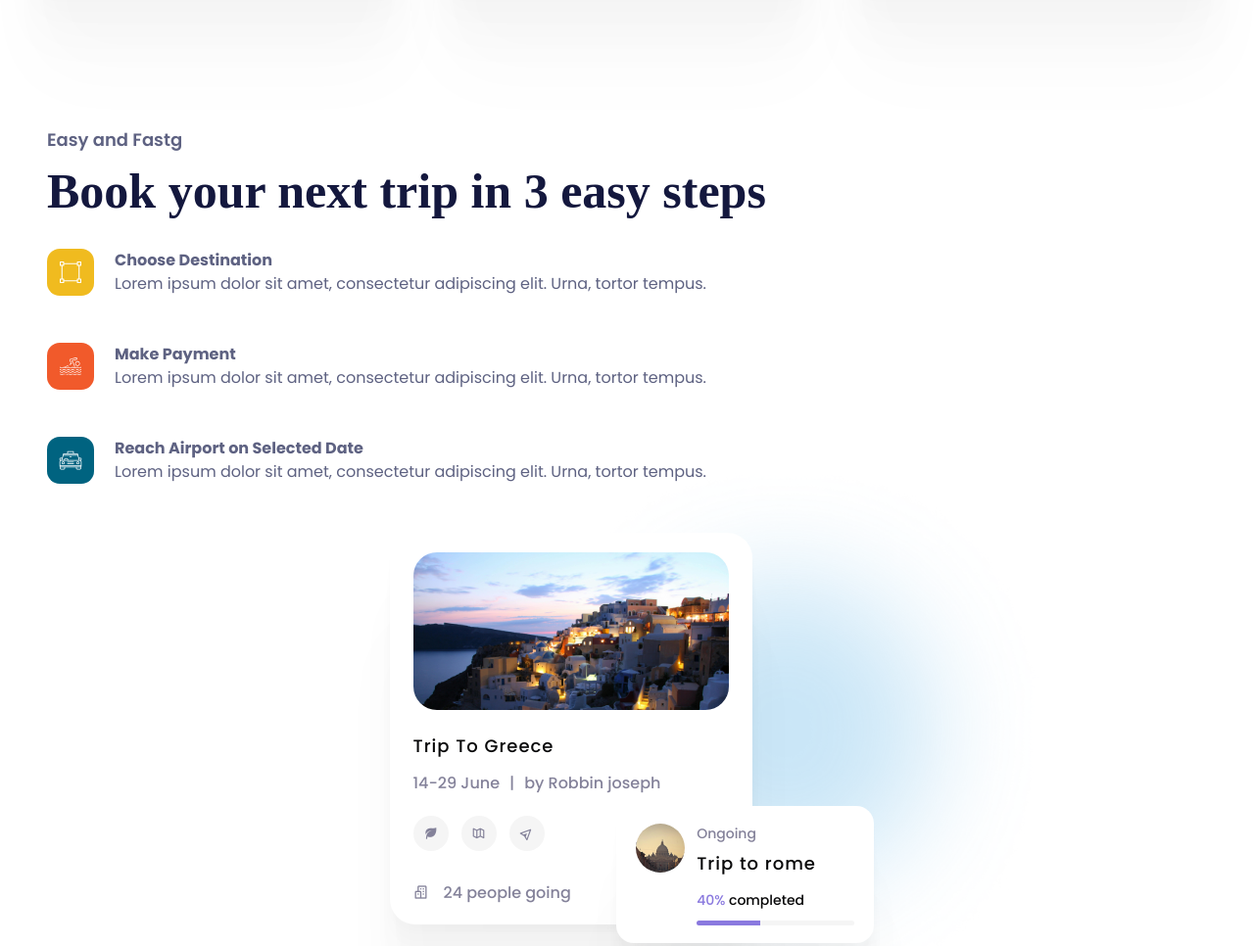
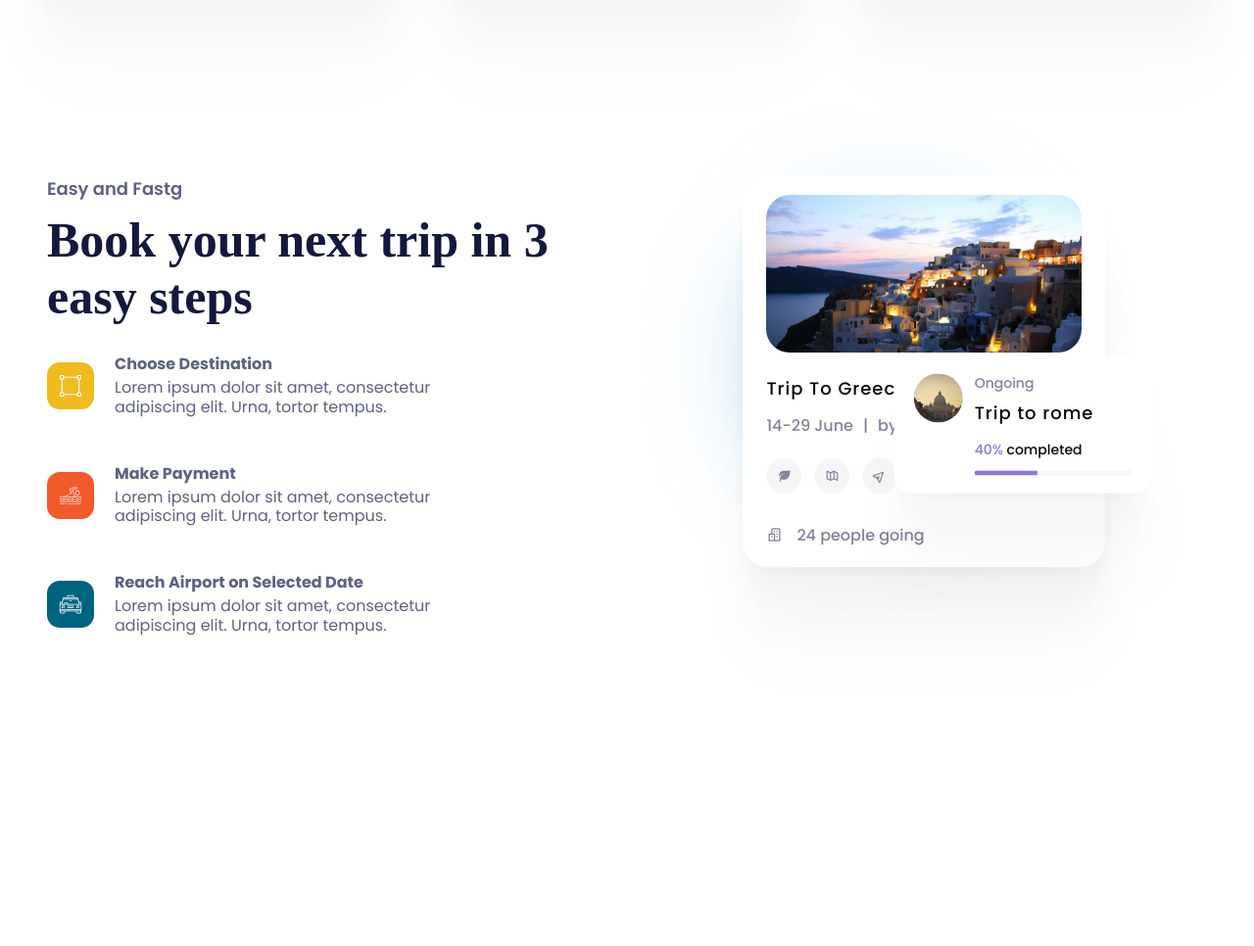
Before and after one commit to gootibi/travels_ui, a plain HTML site: page index.html in a window 1280 px wide. Shown: the part 2040-3006 px from the top of the page at 98% size. Drawn offline with nearby package versions, Linux system fonts and the light colour scheme; a web font is replaced by a local one.

Commit message:
12. Creating tablets and desktops steps  section.

```diff
--- a/css/responsive.css
+++ b/css/responsive.css
@@ -2,7 +2,8 @@
 /* No media query for `xs` since this is the default in Bootstrap */
 
 /* Small devices (landscape phones, 576px and up) */
-@media (min-width: 576px) {}
+@media (min-width: 576px) {
+}
 
 /* Medium devices (tablets, 768px and up) */
 @media (min-width: 768px) {
@@ -40,11 +41,25 @@
   }
 
   /* Selling Section End*/
+
+  /* Steps Section Start*/
+
+  .step-column-steps,
+  .step-column-card {
+    width: 100%;
+  }
+
+  .step-card-small {
+    top: 60%;
+    bottom: unset;
+    right: 0;
+  }
+
+  /* Steps Section End*/
 }
 
 /* Large devices (desktops, 992px and up) */
 @media (min-width: 992px) {
-
   /* Section Default Settings */
 
   .section-sub-heading {
@@ -67,7 +82,12 @@
 
   .header.on-scroll .navbar {
     padding: 2.4rem 0;
-        box-shadow: 0px 100px 80px 0px rgba(0, 0, 0, 2%), 0px 64.81481170654297px 46.85185241699219px 0px rgba(0, 0, 0, 2%), 0px 38.51852035522461px 25.481481552124023px 0px rgba(0, 0, 0, 1%), 0px 20px 13px 0px rgba(0, 0, 0, 1%), 0px 8.148148536682129px 6.518518447875977px 0px rgba(0, 0, 0, 1%), 0px 1.8518518209457397px 3.1481480598449707px 0px rgba(0, 0, 0, 0%);
+    box-shadow: 0px 100px 80px 0px rgba(0, 0, 0, 2%),
+      0px 64.81481170654297px 46.85185241699219px 0px rgba(0, 0, 0, 2%),
+      0px 38.51852035522461px 25.481481552124023px 0px rgba(0, 0, 0, 1%),
+      0px 20px 13px 0px rgba(0, 0, 0, 1%),
+      0px 8.148148536682129px 6.518518447875977px 0px rgba(0, 0, 0, 1%),
+      0px 1.8518518209457397px 3.1481480598449707px 0px rgba(0, 0, 0, 0%);
     background-color: #fff;
   }
 
@@ -170,10 +190,15 @@
   }
 
   .category-card:hover {
-        box-shadow: 0px 100px 80px 0px rgba(0, 0, 0, 2%), 0px 64.81481170654297px 46.85185241699219px 0px rgba(0, 0, 0, 2%), 0px 38.51852035522461px 25.481481552124023px 0px rgba(0, 0, 0, 1%), 0px 20px 13px 0px rgba(0, 0, 0, 1%), 0px 8.148148536682129px 6.518518447875977px 0px rgba(0, 0, 0, 1%), 0px 1.8518518209457397px 3.1481480598449707px 0px rgba(0, 0, 0, 0%);
+    box-shadow: 0px 100px 80px 0px rgba(0, 0, 0, 2%),
+      0px 64.81481170654297px 46.85185241699219px 0px rgba(0, 0, 0, 2%),
+      0px 38.51852035522461px 25.481481552124023px 0px rgba(0, 0, 0, 1%),
+      0px 20px 13px 0px rgba(0, 0, 0, 1%),
+      0px 8.148148536682129px 6.518518447875977px 0px rgba(0, 0, 0, 1%),
+      0px 1.8518518209457397px 3.1481480598449707px 0px rgba(0, 0, 0, 0%);
   }
 
-    .category-card:hover+.category-rectangle {
+  .category-card:hover + .category-rectangle {
     opacity: 1;
     transform: translate(-15%, 30%);
   }
@@ -187,12 +212,25 @@
   }
 
   /* Selling Section End */
+
+  /* Steps Section Start */
+
+  .step-column-steps,
+  .step-column-card {
+    width: 50%;
+  }
+
+  .step-card-small {
+    top: 55%;
+    right: 0%;
+  }
+
+  /* Steps Section End */
 }
 
 /* X-Large devices (large desktops, 1200px and up) */
 @media (min-width: 1200px) {
-
-    /* Hero Section */
+  /* Hero Section Start */
 
   .hero-main-heading {
     font-size: 8.4rem;
@@ -203,7 +241,9 @@
     font-size: 2rem;
   }
 
-    /* Category Section */
+  /* Hero Section End */
+
+  /* Category Section Start */
 
   .category-row {
     gap: 0rem;
@@ -213,7 +253,39 @@
     width: 25%;
     padding: 0 1.5rem;
   }
+
+  /* Category Section End */
+
+  /* Steps Section Start */
+
+  .step-column-steps {
+    width: 60%;
+  }
+  .step-column-card {
+    width: 40%;
+  }
+
+  .step-card-small {
+    top: 55%;
+    right: 0%;
+  }
+
+  .steps-steps ul li .step-detail {
+    max-width: 32.7rem;
+  }
+
+  .steps-row {
+    margin-left: -5rem;
+    margin-right: -5rem;
+  }
+
+  .steps-column {
+    padding: 5rem 5rem 0;
+  }
+
+  /* Steps Section End */
 }
 
 /* XX-Large devices (larger desktops, 1400px and up) */
-@media (min-width: 1400px) {}
+@media (min-width: 1400px) {
+}
--- a/css/styles.css
+++ b/css/styles.css
@@ -730,15 +730,17 @@ h6 {
   font-size: 1.6rem;
 }
 
+/* Issue */
 .step-shadow {
   background-image: url("../images/step-shadow.png");
   height: 55rem;
   width: 55rem;
   background-size: cover;
   position: absolute;
-  top: -20%;
-  right: -40%;
+  top: -10%;
+  right: 0%;
   z-index: -1;
+  /* opacity: 0.4; */
 }
 
 .step-card-small {
@@ -751,6 +753,7 @@ h6 {
   position: absolute;
   bottom: -5%;
   right: -2%;
+  animation: float 5s ease-in-out infinite;
   box-shadow: 0px 100px 80px 0px rgba(0, 0, 0, 2%),
     0px 64.81481170654297px 46.85185241699219px 0px rgba(0, 0, 0, 2%),
     0px 38.51852035522461px 25.481481552124023px 0px rgba(0, 0, 0, 1%),
@@ -820,3 +823,15 @@ h6 {
   height: 100%;
   background-color: #8a79df;
 }
+
+@keyframes float {
+  0% {
+    transform: translate(0, 0);
+  }
+  50% {
+    transform: translate(-1rem, -2rem);
+  }
+  100% {
+    transform: translate(0, 0);
+  }
+}
```
Lines whose indentation alone changed are shown as unchanged.
